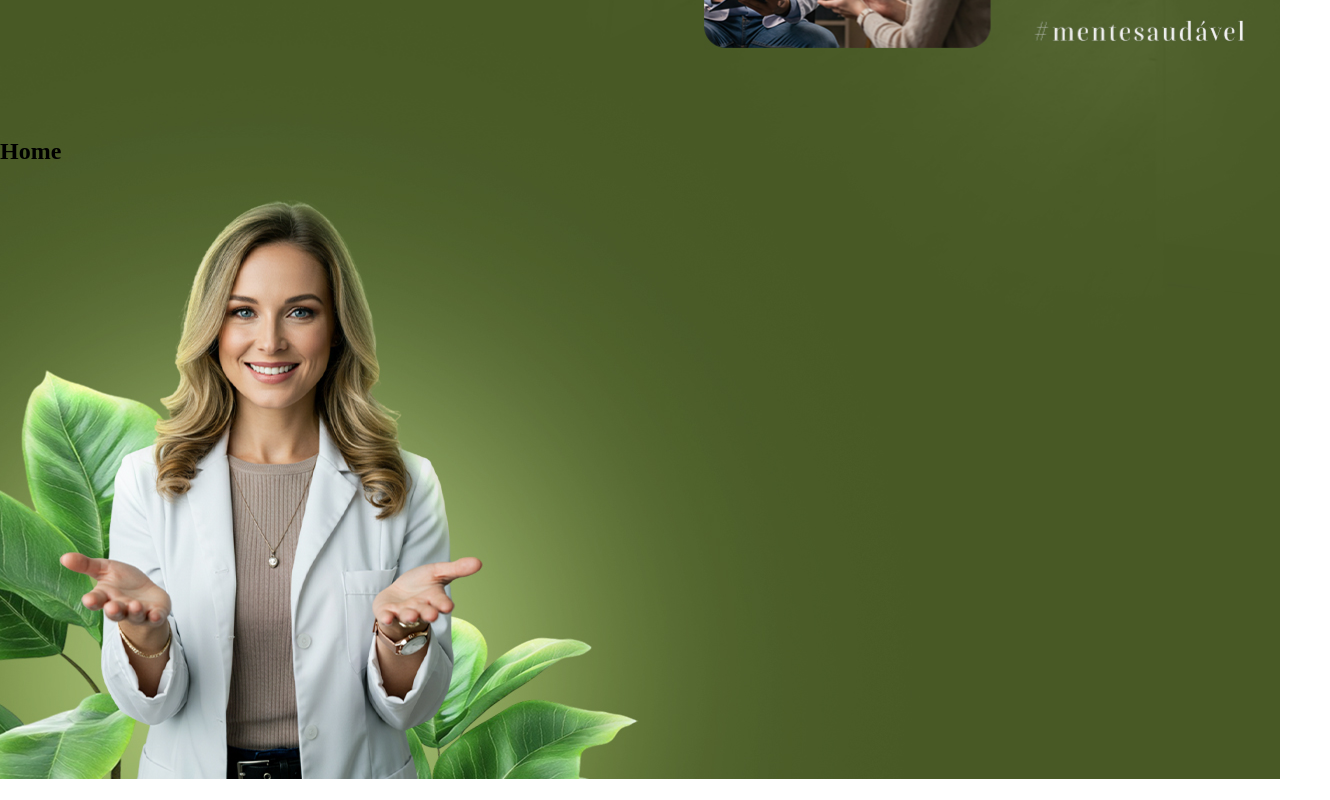
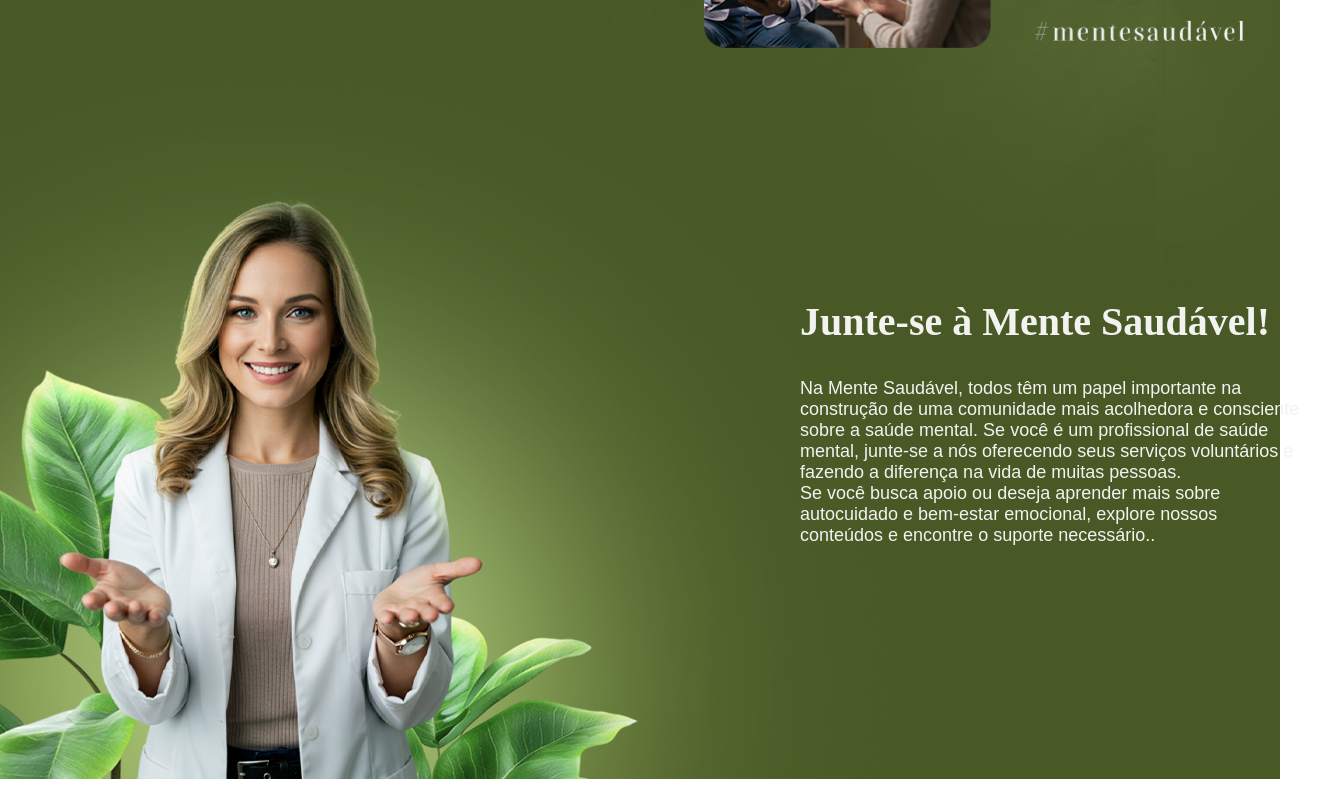
Before and after one commit to pedro-cruzz/projeto-semestral, a React (Vite) app: page / in a window 1280 px wide. Shown: the part 3240-4040 px from the top of the page, 1330 px wide, since content can reach past the window. Built offline with nearby package versions, Linux system fonts and the light colour scheme; a web font is replaced by a local one.

Commit message:
feat: adicionar novos estilos e textos ao componente Home

```diff
--- a/src/pages/Home/index.tsx
+++ b/src/pages/Home/index.tsx
@@ -3,7 +3,7 @@ import { Button } from "../../components/Button";
 import { Card } from "../../components/Card";
 import { UserForm } from "../../components/UserForm";
 import { cards } from "../../consts/cards";
-import { TitleForm, TextForm} from "./styles";
+import { TitleForm, TextForm , TitleBanner6 , TextBanner6} from "./styles";
 
 import banner1 from "./../../assets/png/banner1.jpg";
 import banner2 from "./../../assets/png/banner2.png";
@@ -66,14 +66,22 @@ export function Home() {
           <h1>Home</h1>
         </Banner>
         <Banner image={banner6} height="641px">
-          <h1>Home</h1>
+          <div>
+          <TitleBanner6>Junte-se à Mente Saudável!</TitleBanner6>
+          <TextBanner6>
+          Na Mente Saudável, todos têm um papel importante na construção de uma comunidade mais acolhedora e consciente sobre a saúde mental. Se você é um profissional de saúde mental, junte-se a nós oferecendo seus serviços voluntários e fazendo a diferença na vida de muitas pessoas.
+          <br />
+          Se você busca apoio ou deseja aprender mais sobre autocuidado e bem-estar emocional, explore nossos conteúdos e encontre o suporte necessário..
+          </TextBanner6>
+          </div>
         </Banner>
       </div>
+      <div></div>
       <div>
         <TitleForm>Psicólogos, juntem-se a Mente Saudável</TitleForm>
         <TextForm>
           Ofereça seu apoio voluntário, faça a diferença na conunidade e ajude a
-          promover <br></br>a saúde mental para todos.
+          promover a saúde mental para todos.
         </TextForm>
 
         <UserForm onSubmit={handleUserSubmit} />
--- a/src/pages/Home/styles.ts
+++ b/src/pages/Home/styles.ts
@@ -27,3 +27,38 @@ export const TextForm = styled.p`
     max-width: 882px;
     font-family: ${theme.fonts.switzer};
 `;
+
+export const TitleBanner6 = styled.h1`
+    display: flex;
+    max-width: 530px;
+    width: 100%;
+    position: absolute;
+    margin-left: 800px;
+    color: ${theme.colors.WHITE};
+    font-size: 40px;
+    font-weight: 700;
+    font-family: ${theme.fonts.boska};
+    margin-botom: 2rem;
+    margin-top: 10rem;
+    algin-items: center;
+    text-justify: left;
+`;
+
+export const TextBanner6 = styled.p`
+    display: flex;
+    max-width: 500px;
+    width: 100%;
+    position: absolute;
+    margin-left: 800px;
+    margin-top: 15rem;
+    font-size: 20px;
+    font-weight: 400;
+    font-family: ${theme.fonts.switzer};
+    justify-content: center;
+    align-items: center;
+    text-align: left;
+    flex-wrap: wrap;
+    flex-direction: column;
+    gap: 3px;
+    color: ${theme.colors.WHITE};
+`;
```
